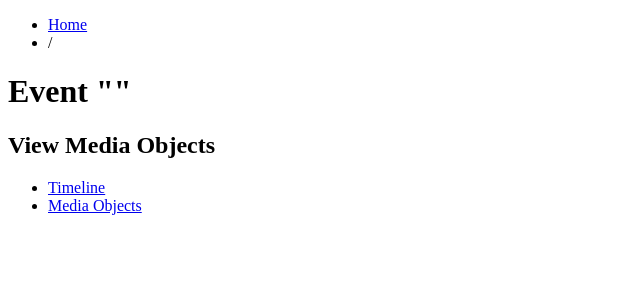
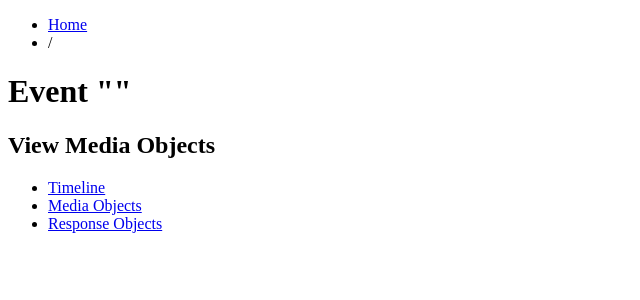
Before and after one commit to supervacuo/data-hack-day, a Django app: template central/templates/events/detail.html in a window 1280 px wide. Shown: the top 300 px of the page, without its empty margins (0-640 px from the left). Run offline with Django 3.2, Linux system fonts and the light colour scheme; the template is opened without the code that fills it, so the values that code supplies are empty; parts of the project's set-up code (start-up, migrations or seed data) failed here and were passed over; some libraries are stand-ins or nearby versions.

Commit message:
Show links to responses lists.

```diff
--- a/central/templates/events/detail.html
+++ b/central/templates/events/detail.html
@@ -12,6 +12,9 @@
 	<li>
 		<a href='{% url central.views.media_objects.list event_id=event.id %}'>Media Objects</a>
 	</li>
+	<li>
+		<a href='{% url response_list_by_event event_id=event.id %}'>Response Objects</a>
+	</li>
 </ul>
 
 {% endblock content %}
--- a/central/templates/media_objects/detail.html
+++ b/central/templates/media_objects/detail.html
@@ -34,7 +34,7 @@
 					<td>{{ media_object_content_type }}</td>
 				</tr>
 				<tr>
-					<td>Comments</td>
+					<td><a href='{% url response_list_by_media event_id=event.id,media_object_id=media_object.id %}'>Responses</a></td>
 					<td>{{ media_object.responses.count }}</td>
 				</tr>
 			</tbody>
```
